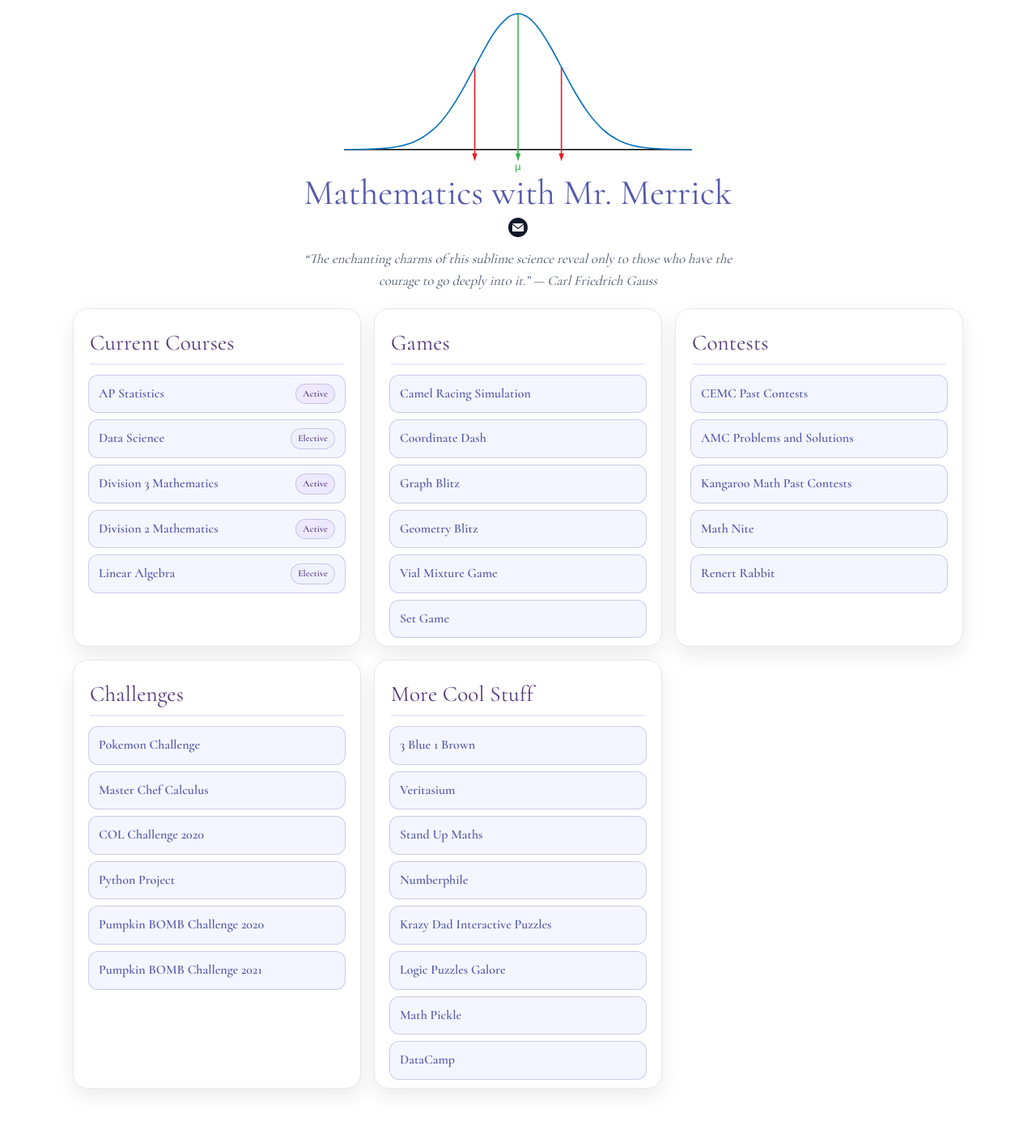
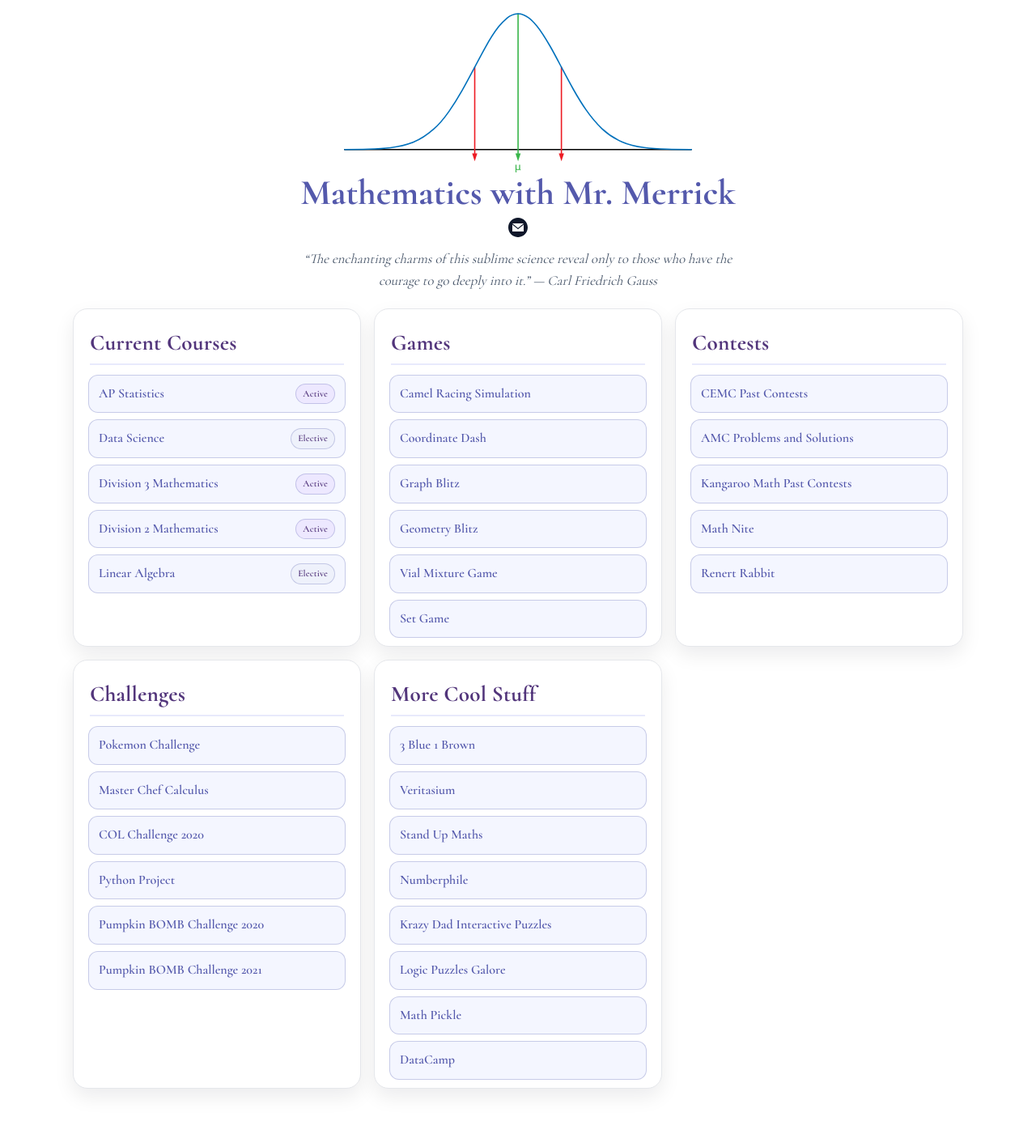
Before and after one commit to MerrickMath/MerrickMath.github.io, a Jekyll site: the page newpage.html, which Jekyll copies as it is, in a window 1280 px wide. Shown: the whole page at 81% size. Built offline with Jekyll 4.4.1, drawn with Linux system fonts in a browser that asks for light colours.

Commit message:
Update newpage.html

```diff
--- a/newpage.html
+++ b/newpage.html
@@ -31,7 +31,7 @@
   .grid{display:grid;grid-template-columns:repeat(12,1fr);gap:16px;}
   section{grid-column:span 12;background:var(--surface);border:1px solid #e5e7eb;border-radius:var(--radius);box-shadow:var(--shadow);padding:18px 18px 10px;}
   @media (min-width:860px){section{grid-column:span 4;}}
-  section h2{margin:2px 2px 12px;font-size:clamp(1.3rem,2.4vw,1.7rem);font-weight:500;letter-spacing:.2px;color:var(--purple);border-bottom:2px solid #e8eafc;padding-bottom:.2rem;font-family:'Cormorant', serif;}
+  section h2{margin:2px 2px 12px;font-size:clamp(1.3rem,2.4vw,1.7rem);font-weight:700;letter-spacing:.2px;color:var(--purple);border-bottom:2px solid #e8eafc;padding-bottom:.2rem;font-family:'Cormorant', serif;}
   ul.linklist{list-style:none;padding:0;margin:0;display:grid;gap:8px;}
   .linkitem a{display:flex;align-items:center;justify-content:space-between;gap:10px;text-decoration:none;color:var(--indigo);background:var(--surface-alt);padding:10px 12px;border-radius:12px;border:1px solid var(--ring);transition:transform .12s ease, box-shadow .12s ease, border-color .12s ease, background .12s ease;outline-offset:3px;font-weight:600;}
   .linkitem a:hover,.linkitem a:focus{transform:translateY(-1px);box-shadow:0 10px 18px rgba(2,6,23,.10);border-color:var(--indigo);background:#e9ecff;}
@@ -40,7 +40,7 @@
   footer{margin-top:28px;text-align:center;color:var(--muted);font-size:.9rem;font-family:'Cormorant', serif;}
   .title-wrap{text-align:center;margin:8px 0 8px;}
   .title-logo{display:block;width:450px;height:auto;margin:0 auto -10px;}
-  .page-title{margin:0;font-weight:500;text-align:center;font-size:clamp(28px, 4vw, 44px);color:var(--indigo);line-height:1.2;font-family:'Cormorant', serif;}
+  .page-title{margin:0;font-weight:700;text-align:center;font-size:clamp(28px, 4vw, 44px);color:var(--indigo);line-height:1.2;font-family:'Cormorant', serif;}
   .email-link{display:inline-block;margin-top:.15em;color:inherit;text-decoration:none;}
   .email-link:focus{outline:2px solid var(--ring);outline-offset:3px;border-radius:8px;}
   .my-svg-icon{fill:currentColor;vertical-align:middle;width:24px;height:24px;}
```
